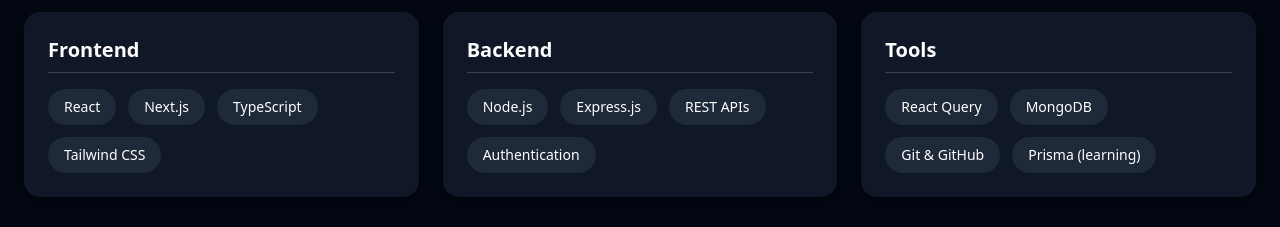
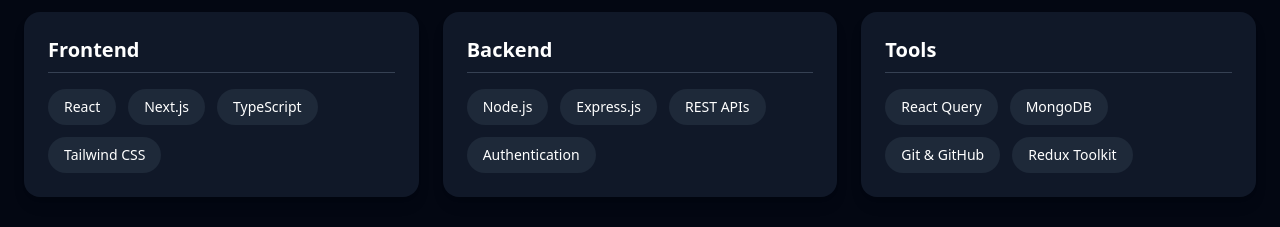
Before and after one commit to talal-web/my-portfolio, a Next.js app: page / in a window 1280 px wide. Shown: the part 940-1167 px from the top of the page. Built offline with nearby package versions, Linux system fonts and the light colour scheme.

Commit message:
modify skills

```diff
--- a/components/SkillsSnapshot.tsx
+++ b/components/SkillsSnapshot.tsx
@@ -4,7 +4,7 @@
   const skills = {
     Frontend: ["React", "Next.js", "TypeScript", "Tailwind CSS"],
     Backend: ["Node.js", "Express.js", "REST APIs", "Authentication"],
-    Tools: ["React Query", "MongoDB", "Git & GitHub", "Prisma (learning)"],
+    Tools: ["React Query", "MongoDB", "Git & GitHub", "Redux Toolkit"],
   };
 
   return (
```
